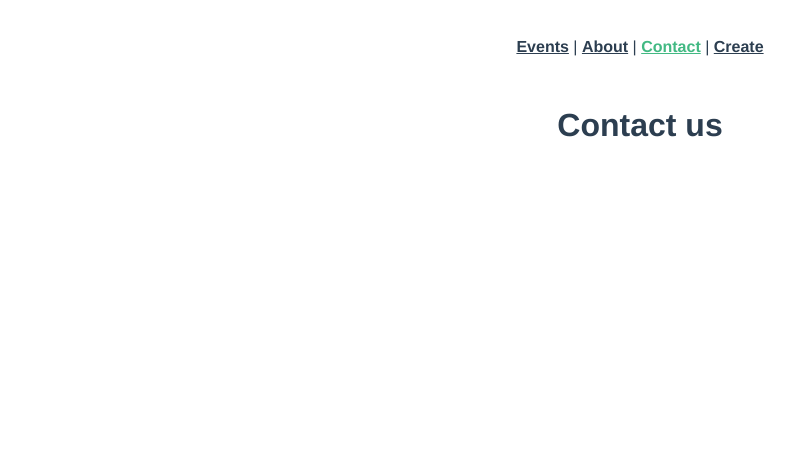
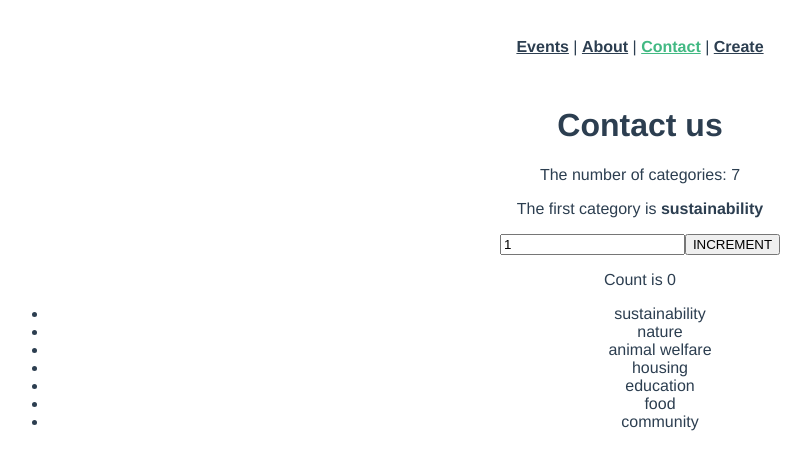
Before and after one commit to szcstamas/vue_fundamentals, a Vue app: page /contact in a window 1280 px wide. Shown: the top 468 px of the page, without its empty margins (0-811 px from the left). Built offline with nearby package versions, Linux system fonts and the light colour scheme.

Commit message:
Taking some low-level practices by implementing INCREASE_NUMBER mutation and creating updateCount action for it to use it in ContactUs view

```diff
--- a/src/store/index.js
+++ b/src/store/index.js
@@ -3,6 +3,7 @@ import { createStore } from "vuex";
 
 export default createStore({
   state: {
+    count: 0,
     user: { id: "abc123", name: "Adam Jahr" },
     categories: [
       "sustainability",
@@ -19,12 +20,7 @@ export default createStore({
       { id: 3, text: "...", done: true },
       { id: 4, text: "...", done: false },
     ],
-    events: [
-      { id: 1, title: "...", organizer: "..." },
-      { id: 2, title: "...", organizer: "..." },
-      { id: 3, title: "...", organizer: "..." },
-      { id: 4, title: "...", organizer: "..." },
-    ],
+    events: [],
   },
   getters: {
     catLength: (state) => {
@@ -42,10 +38,19 @@ export default createStore({
     getEventById: (state) => (id) => {
       return state.events.find((event) => event.id === id);
     },
+    firstCategory: (state) => {
+      return state.categories[0];
+    },
   },
   mutations: {
     ADD_EVENT(state, event) {
       state.events.push(event);
+    },
+    SET_EVENTS(state, events) {
+      state.events = events;
+    },
+    INCREASE_NUMBER(state, value) {
+      state.count += value;
     },
   },
   actions: {
@@ -54,6 +59,18 @@ export default createStore({
         commit("ADD_EVENT", event);
       });
     },
+    fetchEvents({ commit }) {
+      EventService.getEvents()
+        .then((response) => {
+          commit("SET_EVENTS", response.data);
+        })
+        .catch((error) => console.log(error));
+    },
+    updateCount({ state, commit }, value) {
+      if (state.user) {
+        commit("INCREASE_NUMBER", value);
+      }
+    },
   },
   modules: {},
 });
--- a/src/views/ContactUs.vue
+++ b/src/views/ContactUs.vue
@@ -1,3 +1,42 @@
 <template>
   <div class="contact"><h1>Contact us</h1></div>
+  <p>The number of categories: {{ getCatLength }}</p>
+  <p>
+    The first category is <strong>{{ getFirstCategoryFromArray }}</strong>
+  </p>
+  <input type="number" v-model.number="incrementBy" />
+  <button @click="incrementCount">INCREMENT</button>
+  <p>Count is {{ getCount }}</p>
+  <ul>
+    <li v-for="cat in categories">{{ cat }}</li>
+  </ul>
 </template>
+
+<script>
+import { mapState } from "vuex";
+
+export default {
+  data() {
+    return {
+      incrementBy: 1,
+    };
+  },
+  methods: {
+    incrementCount() {
+      this.$store.dispatch("updateCount", this.incrementBy);
+    },
+  },
+  computed: {
+    getCatLength() {
+      return this.$store.getters.catLength;
+    },
+    getFirstCategoryFromArray() {
+      return this.$store.getters.firstCategory;
+    },
+    getCount() {
+      return this.$store.state.count;
+    },
+    ...mapState(["categories"]),
+  },
+};
+</script>
--- a/src/views/EventList.vue
+++ b/src/views/EventList.vue
@@ -7,25 +7,17 @@
 <script>
 // @ is an alias to /src
 import EventCard from "@/components/EventCard.vue";
-import EventService from "@/services/EventService.js";
+import { mapState } from "vuex";
 
 export default {
   name: "EventList",
   components: {
     EventCard,
   },
-  data() {
-    return {
-      events: null,
-    };
+  created() {
+    this.$store.dispatch("fetchEvents");
   },
-  created() {
-    EventService.getEvents()
-      .then((response) => {
-        this.events = response.data;
-      })
-      .catch((error) => console.log(error));
-  },
+  computed: mapState(["events"]),
 };
 </script>
 
```
